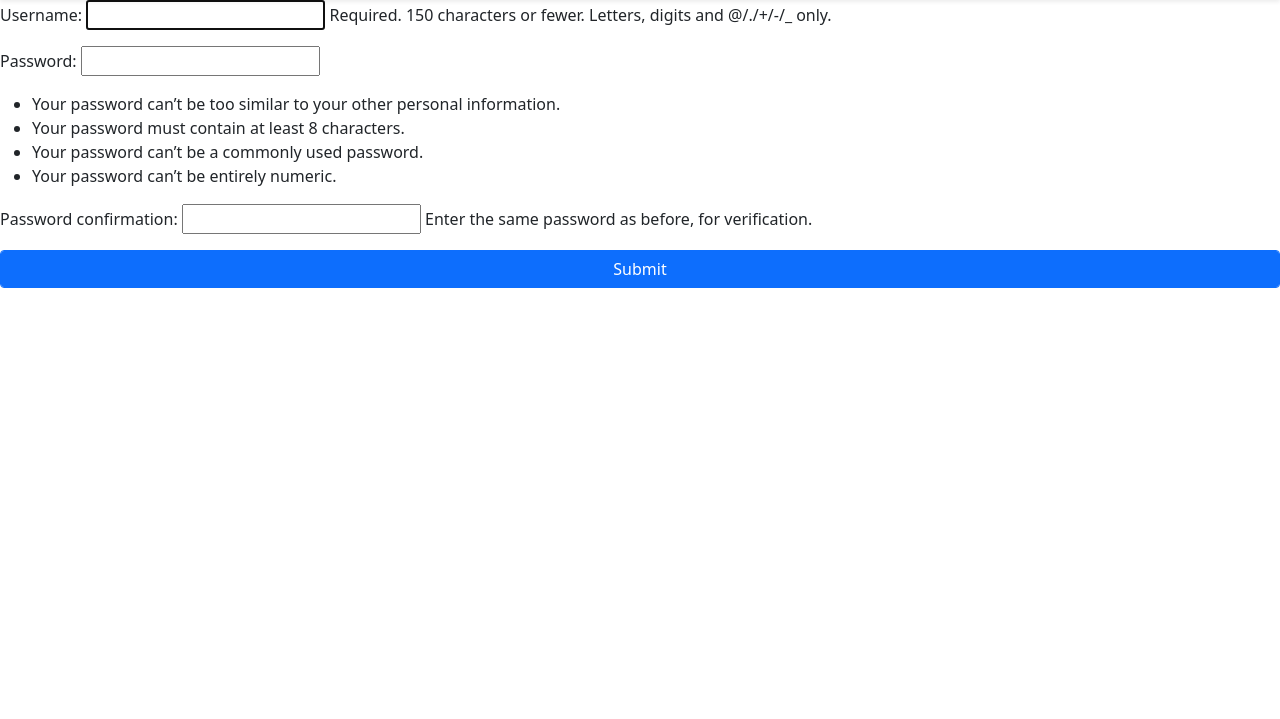
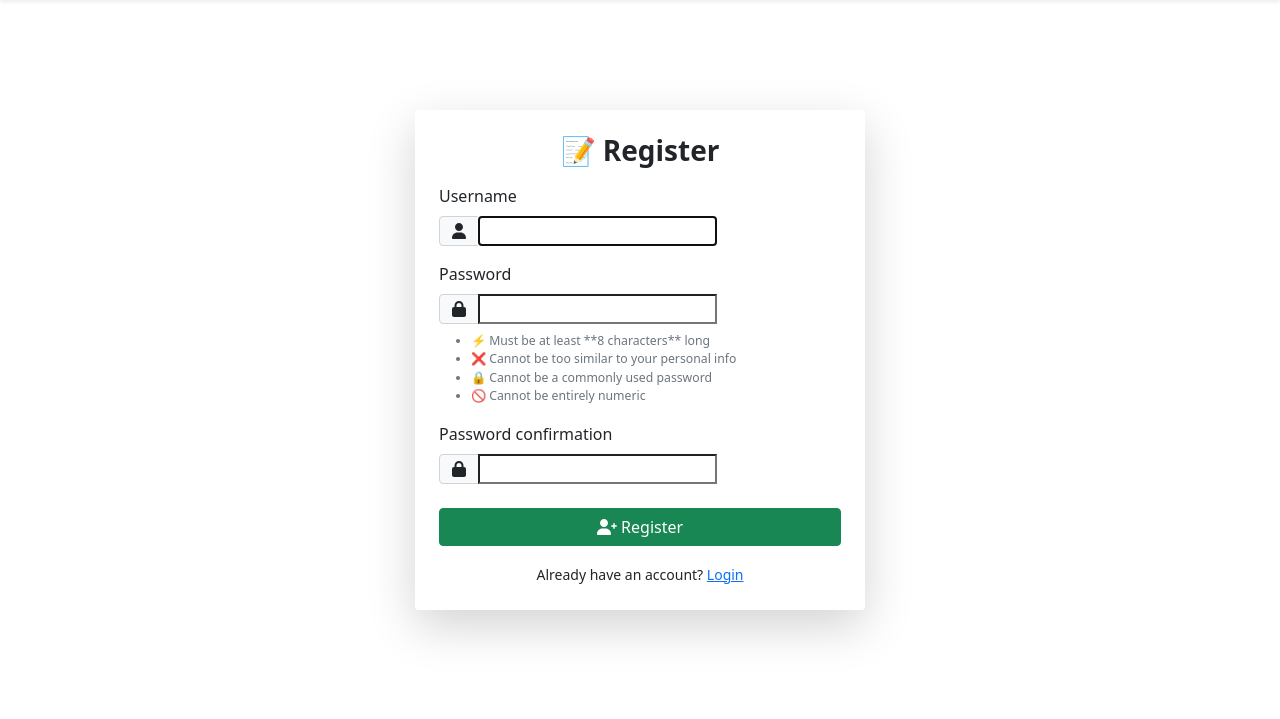
Before and after one commit to sandeepbakkireddy/Block-Chain-Project, a Django app: page /register/ in a window 1280 px wide. Shown: the part 56-775 px from the top of the page. Run offline with Django 4.2, Linux system fonts and the light colour scheme.

Commit message:
Update user_register.html

```diff
--- a/templates/user_register.html
+++ b/templates/user_register.html
@@ -1,9 +1,58 @@
 {% extends 'main.html' %}
 {% block title %}User Register{% endblock title %}
+
 {% block content %}
-<form class="form-horizontal" method='POST'>
-    {% csrf_token %}
-    {{form.as_p}}
-    <button class='btn btn-primary form-control' type='submit'>Submit</button>
-</form>
+<div class="d-flex justify-content-center align-items-center" style="min-height: 90vh;">
+    <div class="card shadow-lg p-4 rounded-4" style="max-width: 450px; width: 100%; border: none;">
+        <h3 class="text-center text-dark fw-bold mb-3">📝 Register</h3>
+
+        <form class="form-group" method="POST">
+            {% csrf_token %}
+
+            {% for field in form %}
+            <div class="mb-3">
+                <label class="form-label fw-semibold">{{ field.label }}</label>
+                <div class="input-group">
+                    <span class="input-group-text bg-light">
+                        {% if "username" in field.name %}
+                        <i class="fas fa-user"></i>
+                        {% elif "email" in field.name %}
+                        <i class="fas fa-envelope"></i>
+                        {% elif "password" in field.name %}
+                        <i class="fas fa-lock"></i>
+                        {% endif %}
+                    </span>
+                    {{ field }}
+                </div>
+                {% if field.errors %}
+                <div class="text-danger small">{{ field.errors }}</div>
+                {% endif %}
+
+                {% if "password1" == field.name %}
+                <small class="text-muted">
+                    <ul class="mt-2 small">
+                        <li>⚡ Must be at least **8 characters** long</li>
+                        <li>❌ Cannot be too similar to your personal info</li>
+                        <li>🔒 Cannot be a commonly used password</li>
+                        <li>🚫 Cannot be entirely numeric</li>
+                    </ul>
+                </small>
+                {% endif %}
+            </div>
+            {% endfor %}
+
+            <button class="btn btn-success w-100 mt-2">
+                <i class="fas fa-user-plus"></i> Register
+            </button>
+        </form>
+
+        <div class="text-center mt-3">
+            <small>Already have an account? <a href="{% url 'user_login' %}" class="text-primary fw-semibold">Login</a></small>
+        </div>
+    </div>
+</div>
+
+<!-- FontAwesome for Icons -->
+<script src="https://cdnjs.cloudflare.com/ajax/libs/font-awesome/6.0.0/js/all.min.js"></script>
+
 {% endblock content %}
```
